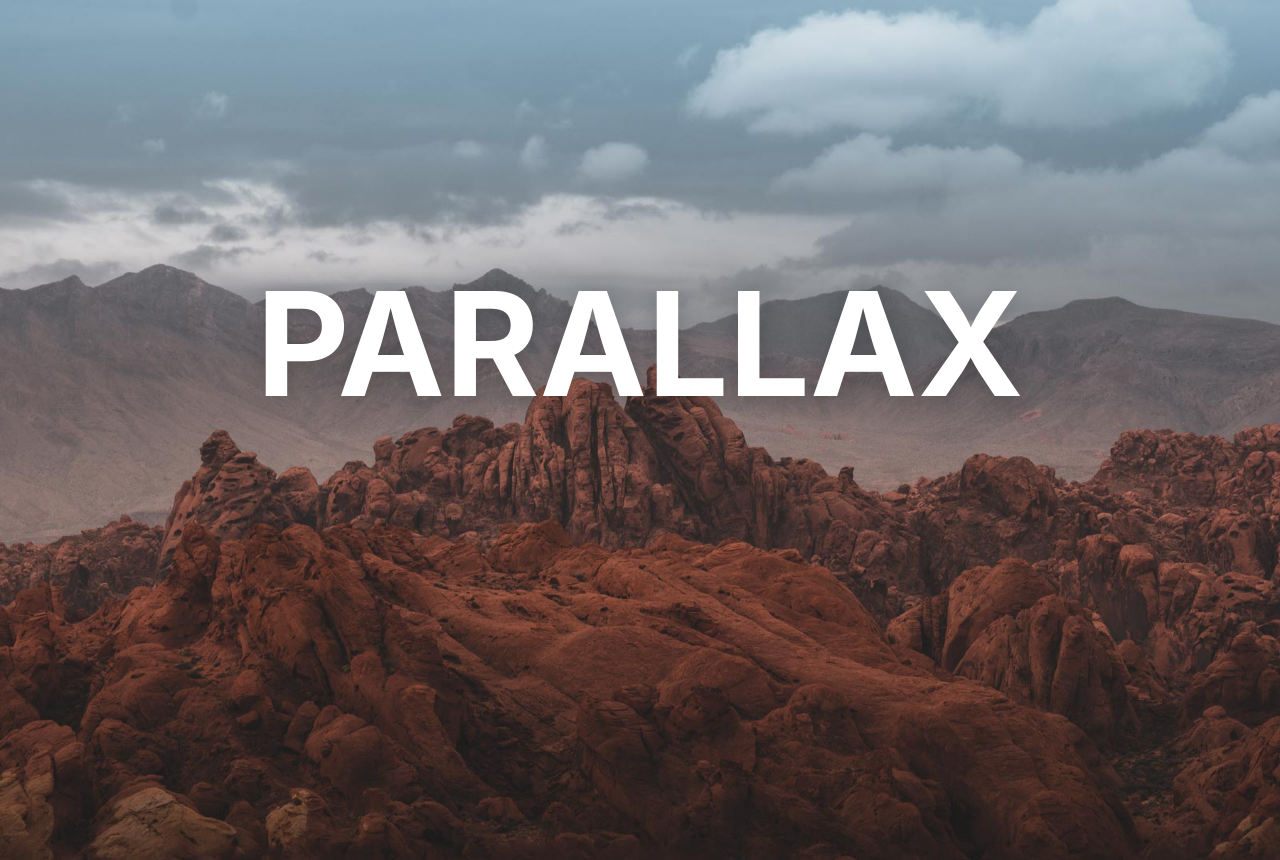
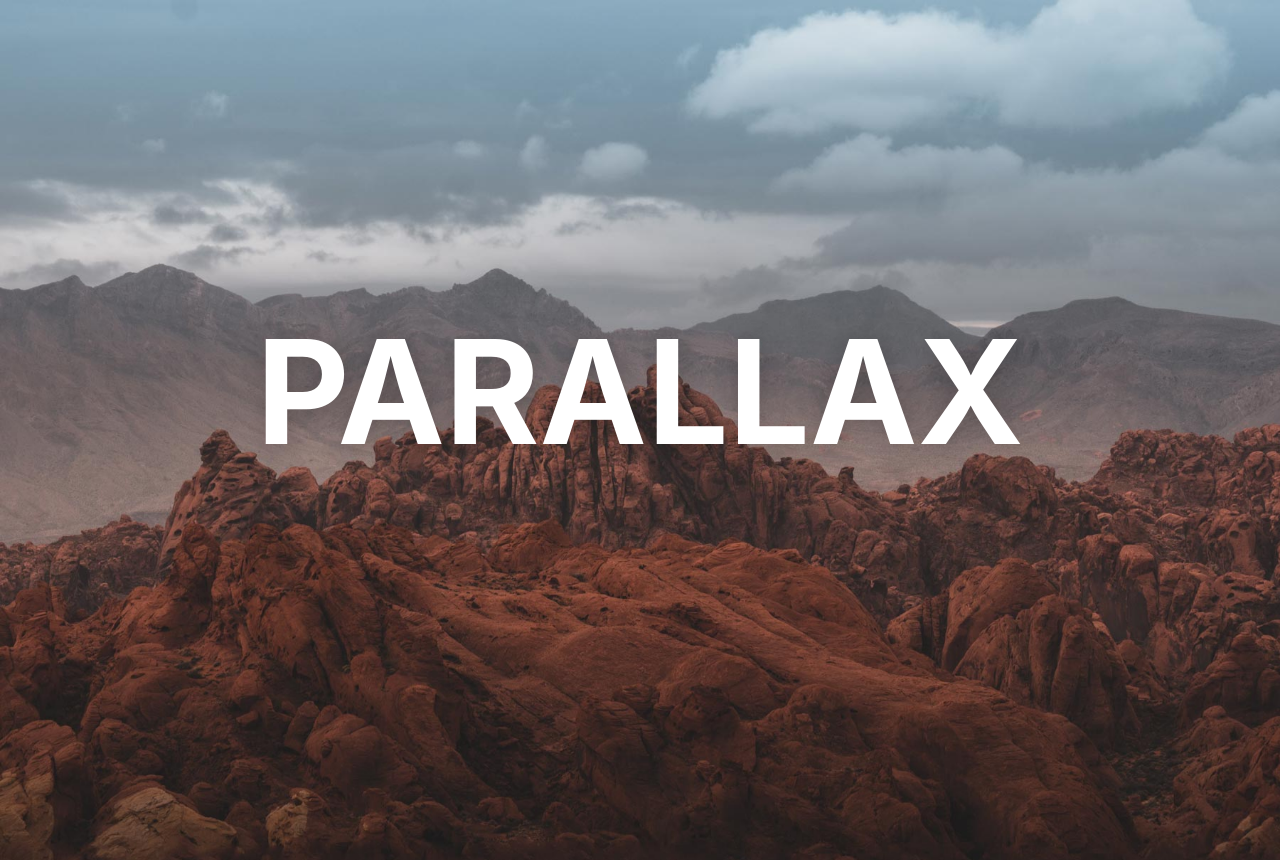
Before and after one commit to jqlee85/parallax-demos, a React (Create React App) app: page / in a window 1280 px wide. Shown: the top 860 px of the page. Built offline with nearby package versions, Linux system fonts and the light colour scheme.

Commit message:
tweak title margin

```diff
--- a/src/App.css
+++ b/src/App.css
@@ -33,7 +33,7 @@ body {
 .parallax-layer.content {
   position: fixed;
   height: auto;
-  margin-top: 32vh;
+  margin-top: 38vh;
   text-align: center;
   color: #fff;
   z-index: 110;
```
